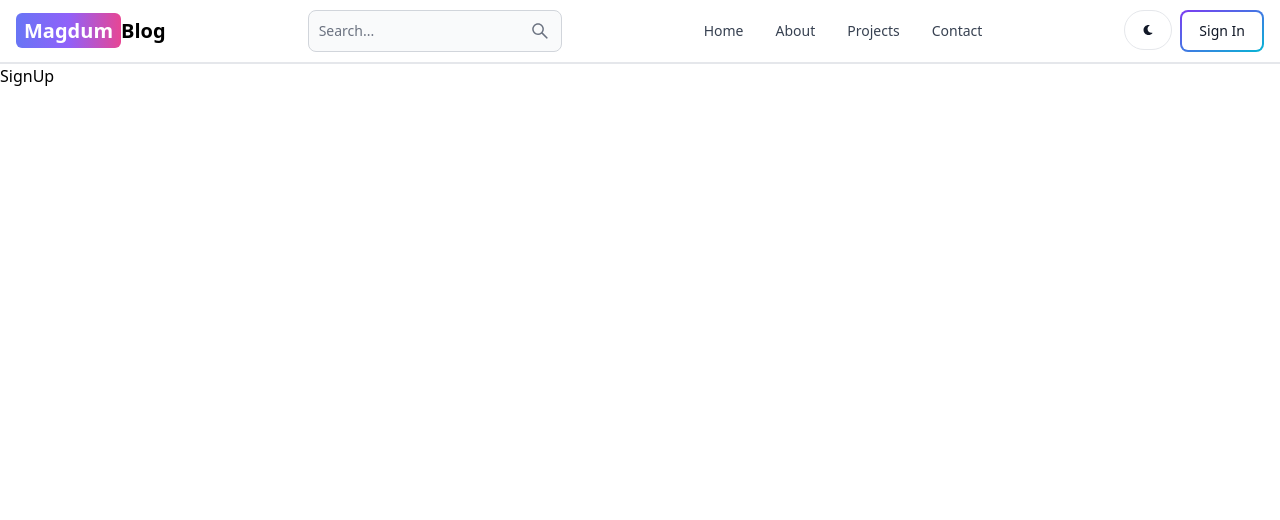
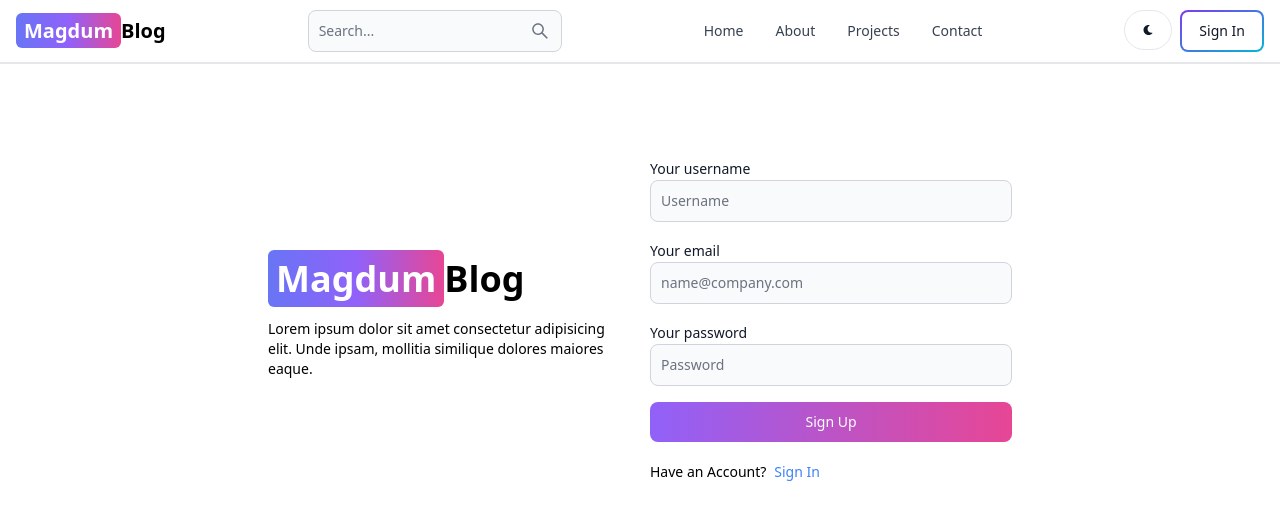
Before and after one commit to PritamMagdum/Blog-Website-MERN, a React (Vite) app in the folder client/: page /sign-up in a window 1280 px wide. Shown: the top 520 px of the page. Built offline with nearby package versions, Linux system fonts and the light colour scheme.

Commit message:
Added Signup Page for Creating a User Account

```diff
--- a/client/src/pages/SignUp.jsx
+++ b/client/src/pages/SignUp.jsx
@@ -1,5 +1,55 @@
 import React from "react";
+import { Link } from "react-router-dom";
+import { Button, Label, TextInput } from "flowbite-react";
 
 export default function SignUp() {
-  return <div>SignUp</div>;
+  return (
+    <div className="min-h-screen mt-20">
+      <div className="flex p-3 max-w-3xl mx-auto flex-col md:flex-row md:items-center gap-5">
+        {/* left */}
+        <div className="left flex-1">
+          <Link to="/" className="font-bold dark:text-white text-4xl">
+            <span className="px-2 py-1 bg-gradient-to-r from-indigo-500 via-purple-500 to-pink-500 rounded-md text-white">
+              Magdum
+            </span>
+            Blog
+          </Link>
+          <p className="text-sm mt-5 ">
+            Lorem ipsum dolor sit amet consectetur adipisicing elit. Unde ipsam,
+            mollitia similique dolores maiores eaque.
+          </p>
+        </div>
+        {/* right */}
+        <div className="right flex-1">
+          <form className="flex flex-col gap-4">
+            <div className="">
+              <Label value="Your username" />
+              <TextInput type="text" placeholder="Username" id="username" />
+            </div>
+            <div className="">
+              <Label value="Your email" />
+              <TextInput
+                type="text"
+                placeholder="name@company.com"
+                id="email"
+              />
+            </div>
+            <div className="">
+              <Label value="Your password" />
+              <TextInput type="text" placeholder="Password" id="password" />
+            </div>
+            <Button gradientDuoTone="purpleToPink" type="submit">
+              Sign Up
+            </Button>
+          </form>
+          <div className="flex gap-2 text-sm font-medium mt-5">
+            <span>Have an Account?</span>
+            <Link to="/sign-in" className="text-blue-500 hover:text-blue-700">
+              Sign In
+            </Link>
+          </div>
+        </div>
+      </div>
+    </div>
+  );
 }
```
